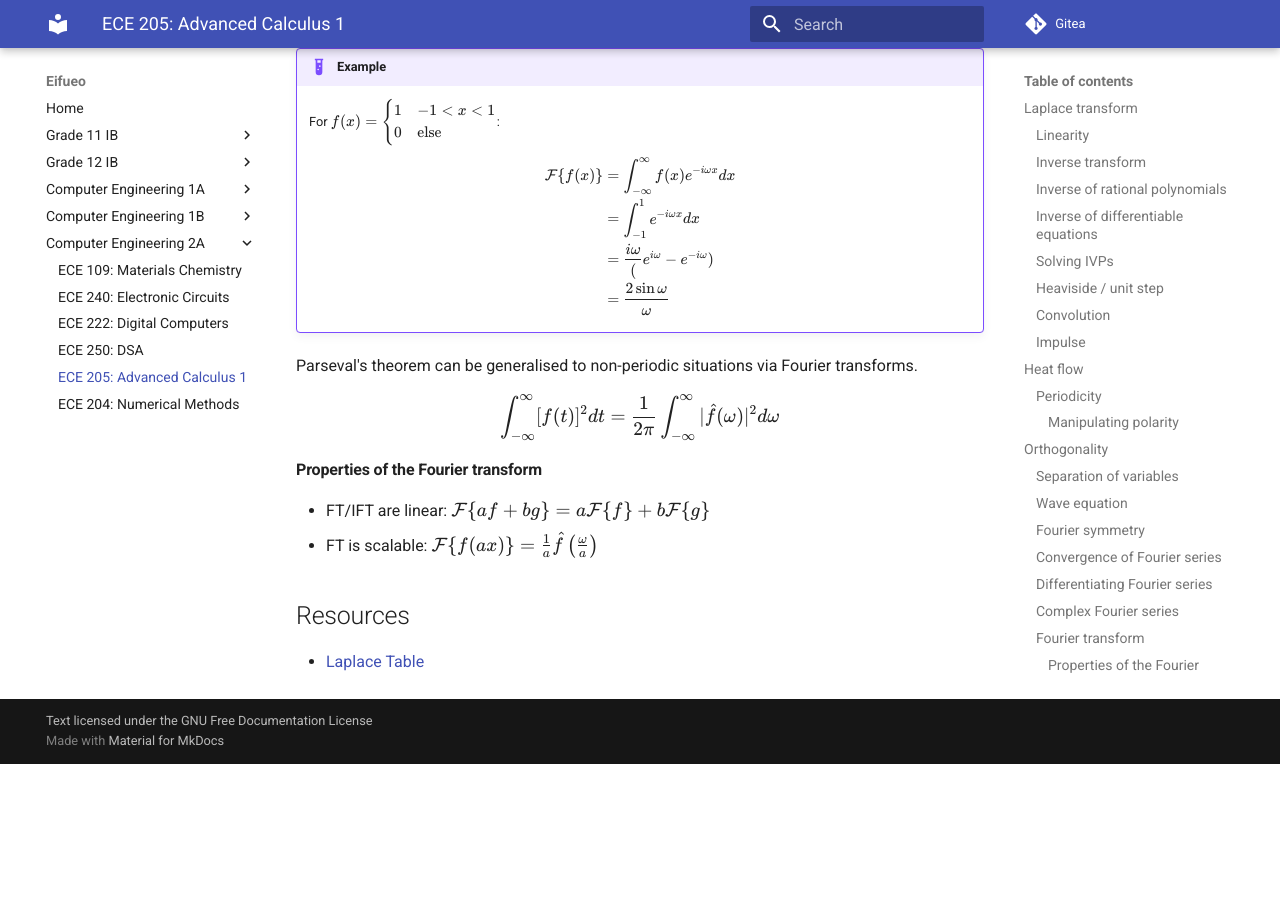
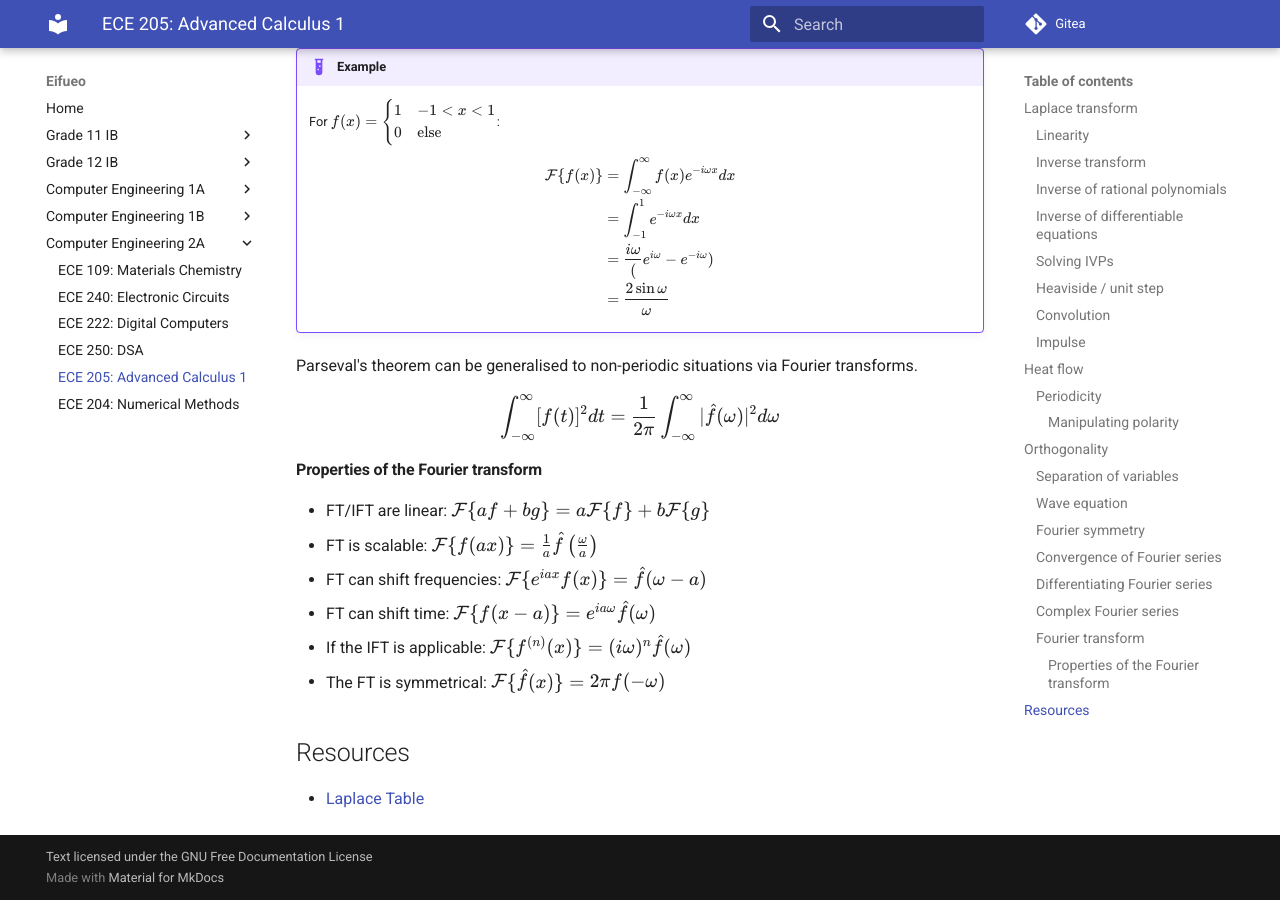
Before and after one commit to potatoeggy/eifueo, an MkDocs documentation site: the page built from docs/2a/ece205.md, in a window 1280 px wide and 900 px high, scrolled down 11717 px. Built offline with MkDocs 1.6.1 and Material for MkDocs 9.7.7, drawn with Linux system fonts in a browser that asks for light colours; before the commit the page ends 12481 px from its top, so only the background shows below that.

Commit message:
ece205: complete course!

```diff
--- a/docs/2a/ece205.md
+++ b/docs/2a/ece205.md
@@ -542,6 +542,10 @@ $$\int^\infty_{-\infty}[f(t)]^2dt=\frac{1}{2\pi}\int^\infty_{-\infty}|\hat f(\om
 
 - FT/IFT are linear: $\mathcal F\{af+bg\}=a\mathcal F\{f\}+b\mathcal F\{g\}$
 - FT is scalable: $\mathcal F\{f(ax)\}=\frac 1 a\hat f\left(\frac{\omega}{a}\right)$
+- FT can shift frequencies: $\mathcal F\{e^{iax}f(x)\}=\hat f(\omega-a)$
+- FT can shift time: $\mathcal F\{f(x-a)\}=e^{ia\omega}\hat f(\omega)$
+- If the IFT is applicable: $\mathcal F\{f^{(n)}(x)\}=(i\omega)^n\hat f(\omega)$
+- The FT is symmetrical: $\mathcal F\{\hat f(x)\}=2\pi f(-\omega)$
 
 ## Resources
 
```
